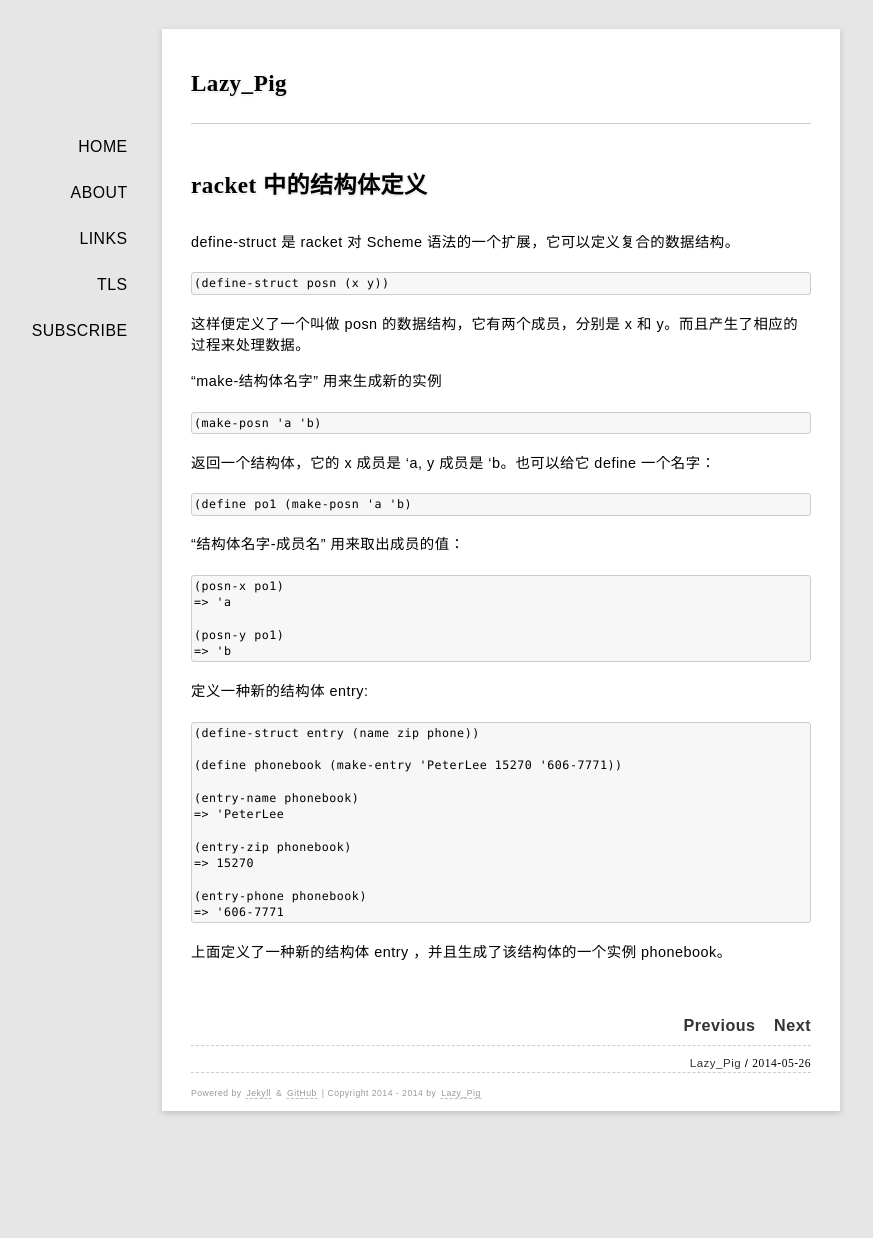
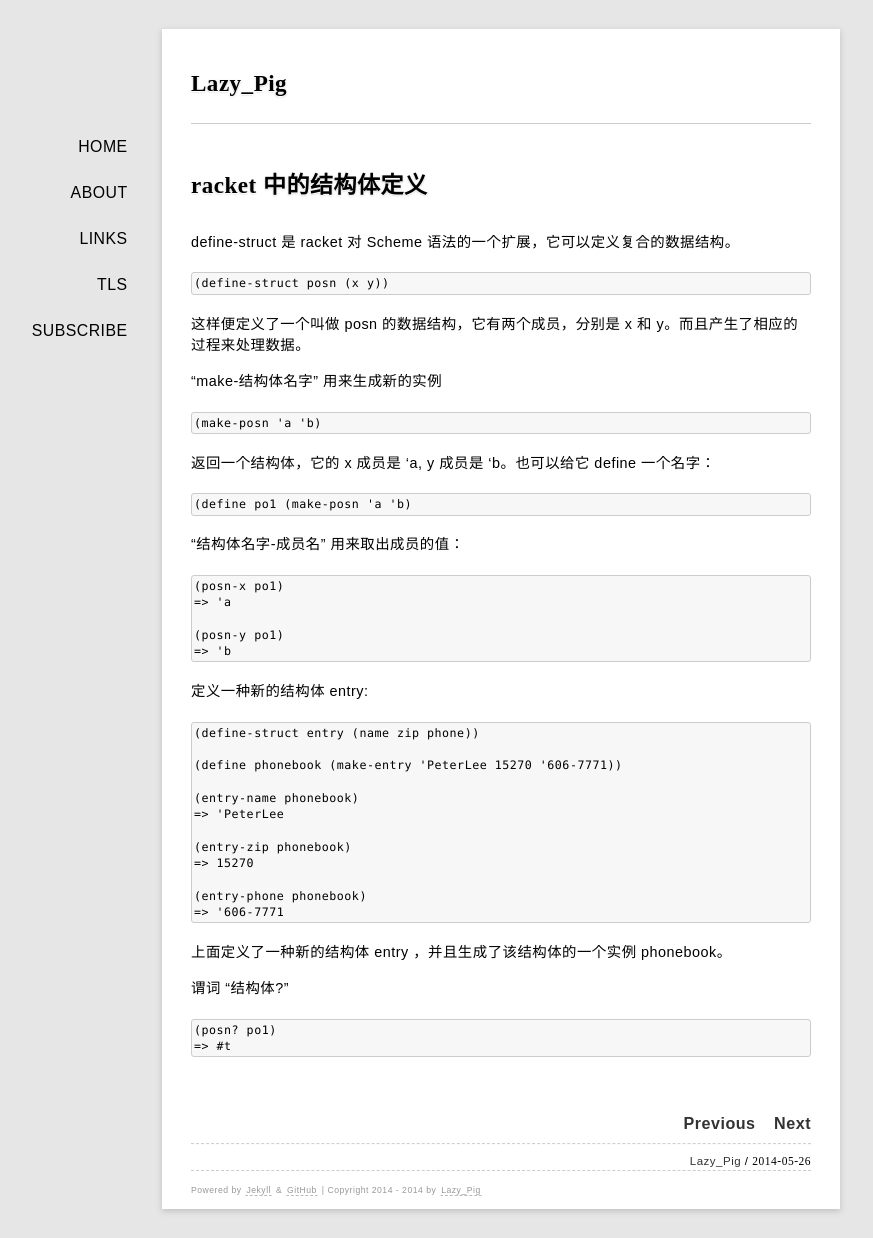
Before and after one commit to rhuichao/uternet.github.io, a Jekyll site: the page built from _posts/2014-05-26-struct.md, in a window 1280 px wide. Shown: the whole page, without its empty margins (139-1012 px from the left). Built offline with Jekyll 4.4.1, drawn with Linux system fonts in a browser that asks for light colours; some web fonts are replaced; Markdown is read by kramdown in place of the engine named in the settings; before the commit the page ends 1140 px from its top, so only the background shows below that.

Commit message:
new document posted

```diff
--- a/_posts/2014-05-26-struct.md
+++ b/_posts/2014-05-26-struct.md
@@ -42,3 +42,8 @@
     => '606-7771
 
 上面定义了一种新的结构体 entry ，并且生成了该结构体的一个实例 phonebook。
+
+谓词 "结构体?"
+
+    (posn? po1)
+    => #t
```
